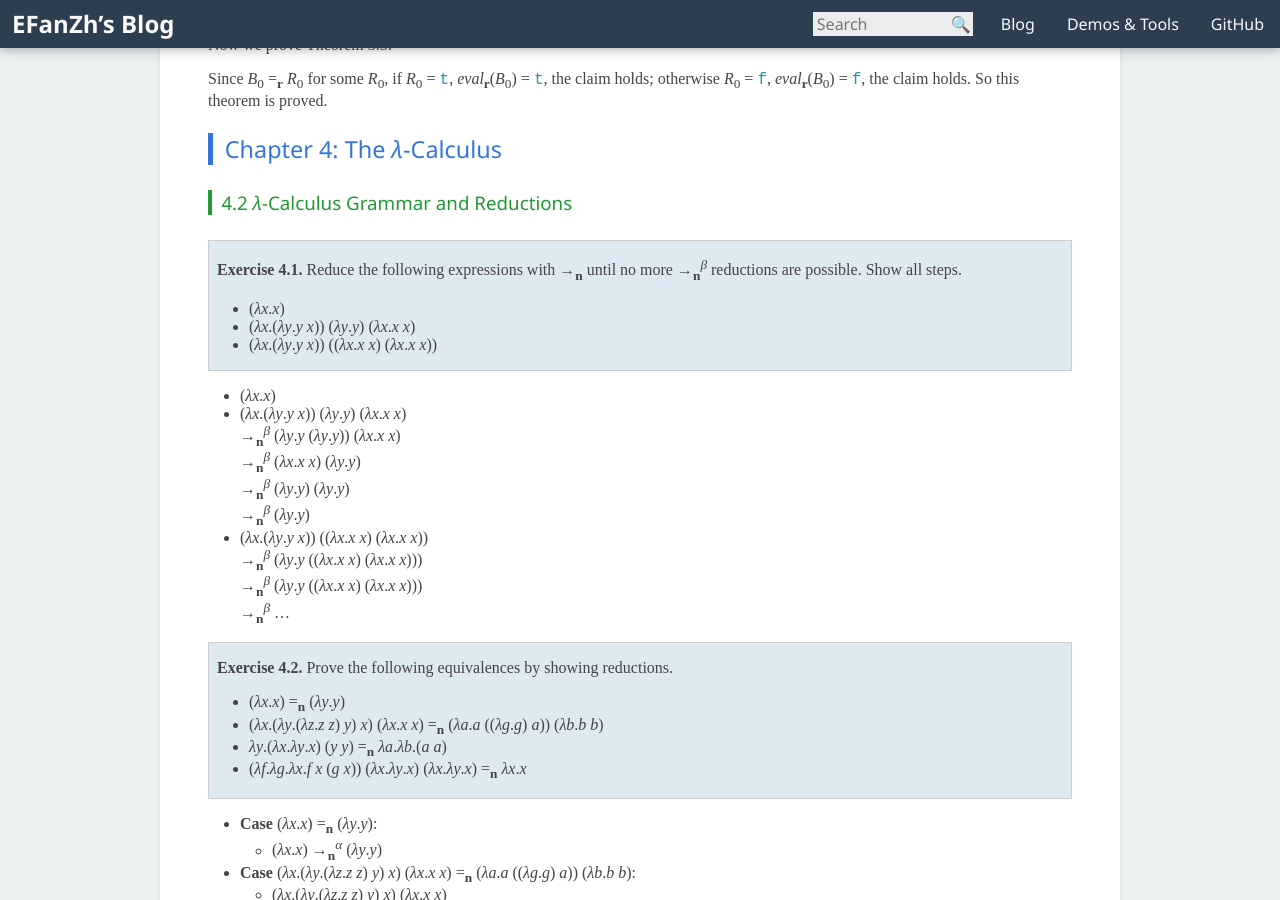
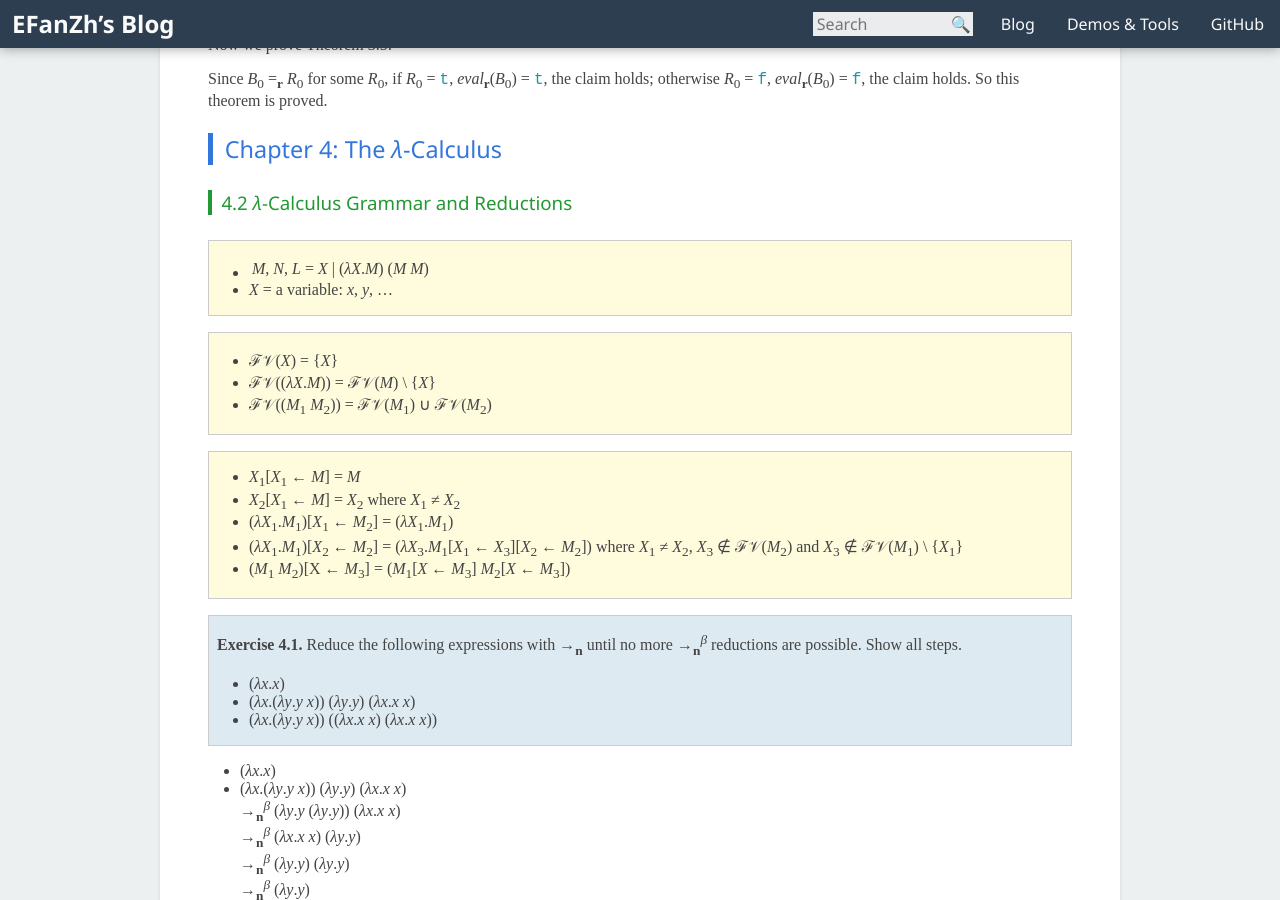
Before and after one commit to fuzeyi/efanzh.github.io, a Jekyll site: the page built from _posts/2016-06-04-programming-languages-and-lambda-calculi-exercises.md, in a window 1280 px wide and 900 px high, scrolled down 8633 px. Built offline with Jekyll 4.4.1, drawn with Linux system fonts in a browser that asks for light colours.

Commit message:
Add some definitions

```diff
--- a/_posts/2016-06-04-programming-languages-and-lambda-calculi-exercises.md
+++ b/_posts/2016-06-04-programming-languages-and-lambda-calculi-exercises.md
@@ -397,6 +397,23 @@ Since *B*<sub>0</sub> =<sub>**r**</sub> *R*<sub>0</sub> for some *R*<sub>0</sub>
 ### Chapter 4: The *λ*-Calculus
 
 #### 4.2 *λ*-Calculus Grammar and Reductions
+
+> - *M*, *N*, *L* = *X* \| (*λX*.*M*) | (*M* *M*)
+> - *X* = a variable: *x*, *y*, …
+
+> - ℱ𝒱(*X*) = {*X*}
+> - ℱ𝒱((*λX*.*M*)) = ℱ𝒱(*M*) \ {*X*}
+> - ℱ𝒱((*M*<sub>1</sub> *M*<sub>2</sub>)) = ℱ𝒱(*M*<sub>1</sub>) ∪ ℱ𝒱(*M*<sub>2</sub>)
+
+> - *X*<sub>1</sub>[*X*<sub>1</sub> ← *M*] = *M*
+> - *X*<sub>2</sub>[*X*<sub>1</sub> ← *M*] = *X*<sub>2</sub> where *X*<sub>1</sub> ≠ *X*<sub>2</sub>
+> - (*λX*<sub>1</sub>.*M*<sub>1</sub>)[*X*<sub>1</sub> ← *M*<sub>2</sub>] = (*λX*<sub>1</sub>.*M*<sub>1</sub>)
+> - (*λX*<sub>1</sub>.*M*<sub>1</sub>)[*X*<sub>2</sub> ← *M*<sub>2</sub>] =
+>     (*λX*<sub>3</sub>.*M*<sub>1</sub>[*X*<sub>1</sub> ← *X*<sub>3</sub>][*X*<sub>2</sub> ← *M*<sub>2</sub>])
+>     where *X*<sub>1</sub> ≠ *X*<sub>2</sub>, *X*<sub>3</sub> ∉ ℱ𝒱(*M*<sub>2</sub>)
+>     and *X*<sub>3</sub> ∉ ℱ𝒱(*M*<sub>1</sub>) \ {*X*<sub>1</sub>}
+> - (*M*<sub>1</sub> *M*<sub>2</sub>)[X ← *M*<sub>3</sub>] =
+>     (*M*<sub>1</sub>[*X* ← *M*<sub>3</sub>] *M*<sub>2</sub>[*X* ← *M*<sub>3</sub>])
 
 > **Exercise 4.1.** Reduce the following expressions with →<sub>**n**</sub> until no more
 > →<sub>**n**</sub><sup>*β*</sup> reductions are possible. Show all steps.
```
